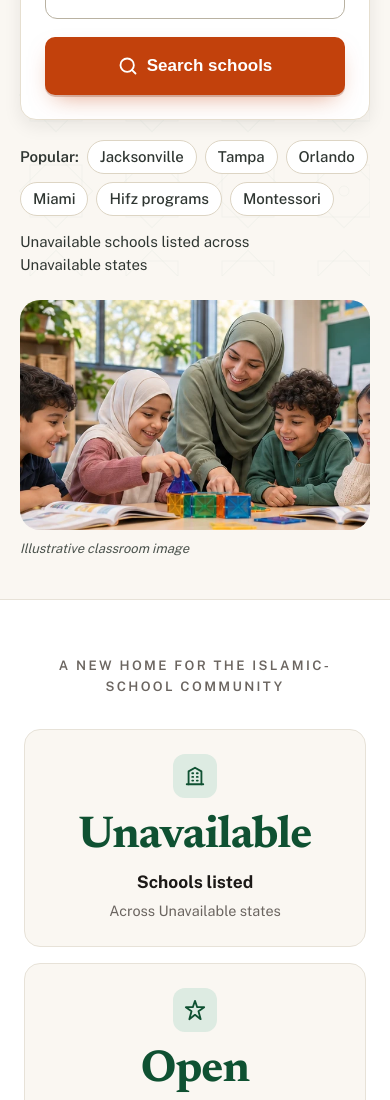
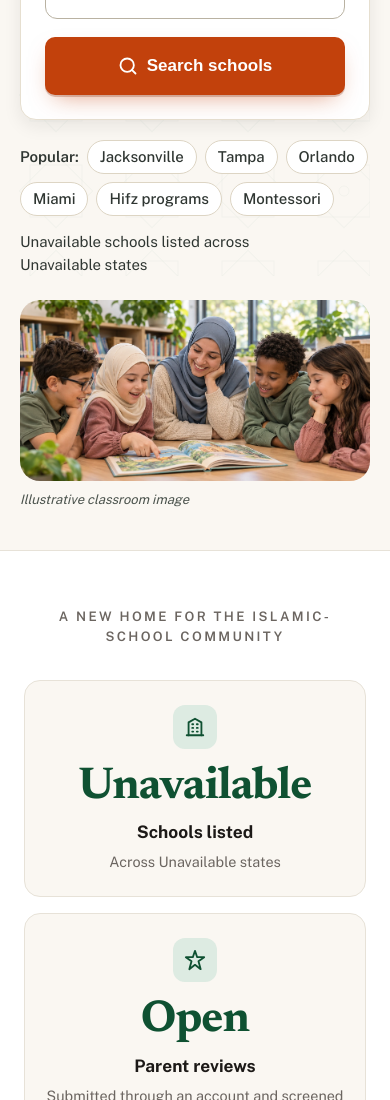
Before and after one commit to ryzben/isr, a plain HTML site: page index.html in a window 390 px wide. Shown: the part 698-1798 px from the top of the page. Drawn offline with nearby package versions, Linux system fonts and the light colour scheme; no server answers.

Commit message:
Use full reading photo in homepage hero
Co-authored-by: Copilot <223556219+Copilot@users.noreply.github.com>

```diff
--- a/index.html
+++ b/index.html
@@ -50,7 +50,7 @@
   <link rel="preconnect" href="https://fonts.googleapis.com">
   <link rel="preconnect" href="https://fonts.gstatic.com" crossorigin>
   <link href="https://fonts.googleapis.com/css2?family=Newsreader:opsz,wght@6..72,400;6..72,500;6..72,600;6..72,700&amp;family=Public+Sans:wght@400;500;600;700&amp;display=swap" rel="stylesheet">
-  <link rel="preload" as="image" href="assets/hero-classroom.webp" fetchpriority="high">
+  <link rel="preload" as="image" href="assets/hero-reading.webp" fetchpriority="high">
   <link rel="stylesheet" href="assets/styles.css?v=20261002" />
   <style>
     /* =========================================================
@@ -63,7 +63,7 @@
     }
     .hero__inner {
       display: grid;
-      grid-template-columns: minmax(0, 1.08fr) minmax(0, 0.92fr);
+      grid-template-columns: minmax(0, 0.9fr) minmax(0, 1.1fr);
       align-items: flex-start;
       gap: 56px;
       max-width: 1280px;
@@ -204,7 +204,8 @@
     .hero__figure img {
       display: block;
       width: 100%;
-      height: 440px;
+      height: auto;
+      aspect-ratio: 1746 / 901;
       border-radius: 20px;
       object-fit: cover;
     }
@@ -813,7 +814,6 @@
       .hero__inner { grid-template-columns: 1fr; gap: 24px; }
       .hero__content::before { inset: -48px 0 0 -12px; }
       .hero__figure { margin: 0; }
-      .hero__figure img { height: 360px; }
       .hero-search__row { grid-template-columns: 1fr; }
       .hero-search__field { padding: 0; }
       .hero-search__select { height: 54px; }
@@ -831,7 +831,6 @@
       .hero { padding: 40px 20px; }
       .hero h1 { font-size: 38px; }
       .hero__content::before { inset: -40px 0 0 -12px; }
-      .hero__figure img { height: 230px; }
     }
     @media (max-width: 600px) {
       .school-grid, .blog-grid, .review-strip { grid-template-columns: 1fr; }
@@ -911,7 +910,7 @@
     </div>
 
     <figure class="hero__figure">
-      <img src="assets/hero-classroom.webp" alt="A teacher in a hijab smiling with four young students building with colorful blocks at a classroom table." width="756" height="390" loading="eager" fetchpriority="high" />
+      <img src="assets/hero-reading.webp" alt="A smiling teacher in a hijab reading a picture book with four children at a library table." width="1746" height="901" loading="eager" fetchpriority="high" />
       <figcaption>Illustrative classroom image</figcaption>
     </figure>
   </div>
```
Also changed, not shown: assets/hero-classroom.webp (deleted), assets/hero-reading.webp (added).
